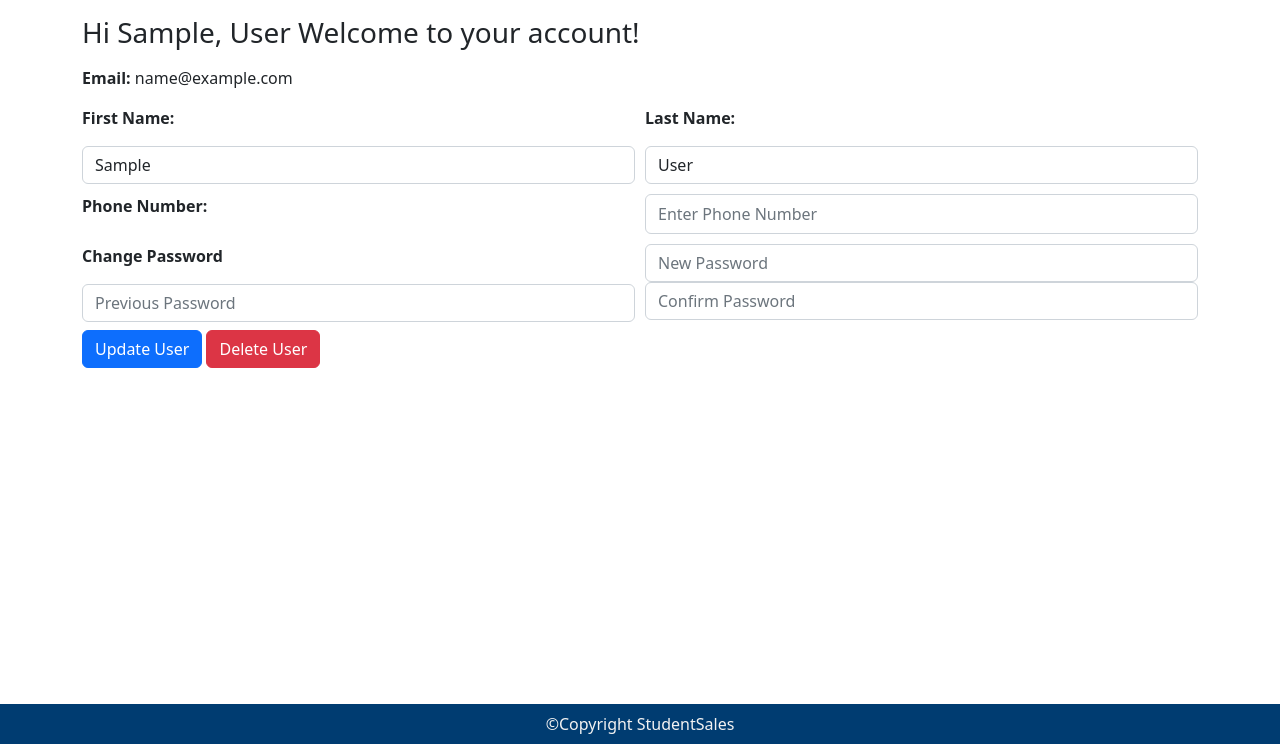
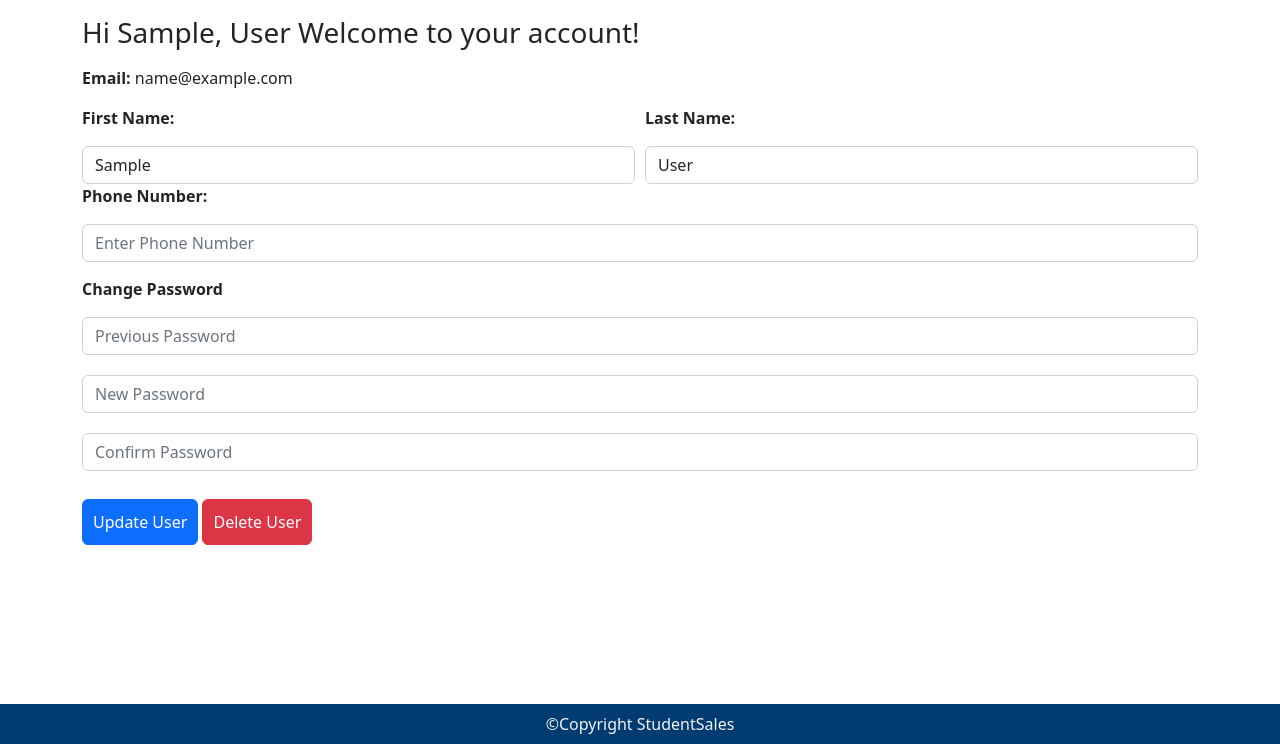
Before and after one commit to KagaSumi/Student-Sales, a Flask app: page /account in a window 1280 px wide. Shown: the part 56-800 px from the top of the page. Run offline with Flask 3, Linux system fonts and the light colour scheme; the visitor is signed in with stand-in values (Sample User, id 1).

Commit message:
formatting and js for account.html

```diff
--- a/static/css/account.css
+++ b/static/css/account.css
@@ -13,3 +13,15 @@
     height: 0em;
     line-height: 1.5em;
   }
+
+.btn{
+    margin-top: 10px;
+    padding: 10px;
+}
+
+
+
+.password-box {
+    margin-top:15px;
+    margin-bottom: 20px; /* adjust this value as needed */
+}
--- a/templates/account.html
+++ b/templates/account.html
@@ -12,28 +12,29 @@
         <input type="text" class="form-control" id="last_name" value="{{ user.last_name }}"
             placeholder="Enter last name" required>
     </div>
+</div>
 <p><strong>Phone Number:</strong></p>
 <input type="text" class="form-control" id="phone_number" value="{{ user.phone_number }}"
-        placeholder="Enter Phone Number" required><div>
+        placeholder="Enter Phone Number" required>
 <div id="phone_number_error"></div>
+<div class="password-box">
     <p><strong>Change Password</strong></p>
     <input type="password" class="form-control" id="old_password" placeholder="Previous Password" required>
     <div id="password_error"></div>
 </div>
-    <div>
+<div class="password-box">
     <input type="password" class="form-control" id="new_password" placeholder="New Password" required>
     <div id="new_password_error" class="error-message"></div>
-        <div></div>
+</div>
+<div class="password-box">
     <input type="password" class="form-control" id="confirm_password" placeholder="Confirm Password" required>
     <div id="confirm_password_error" class="error-message"></div>
-
-        <div></div>
 </div>
-</div>
-<div>
+<div class="button-container">
     <button class="btn btn-primary my-2" id="update_button">Update User</button>
     <a href="{{ url_for('auth.delete_user') }}"><button type="submit" class="btn btn-danger my-2">Delete
             User</button></a>
+</div>
 
 {% endblock %}
 {% block css %}
```
Lines whose indentation alone changed are shown as unchanged.
